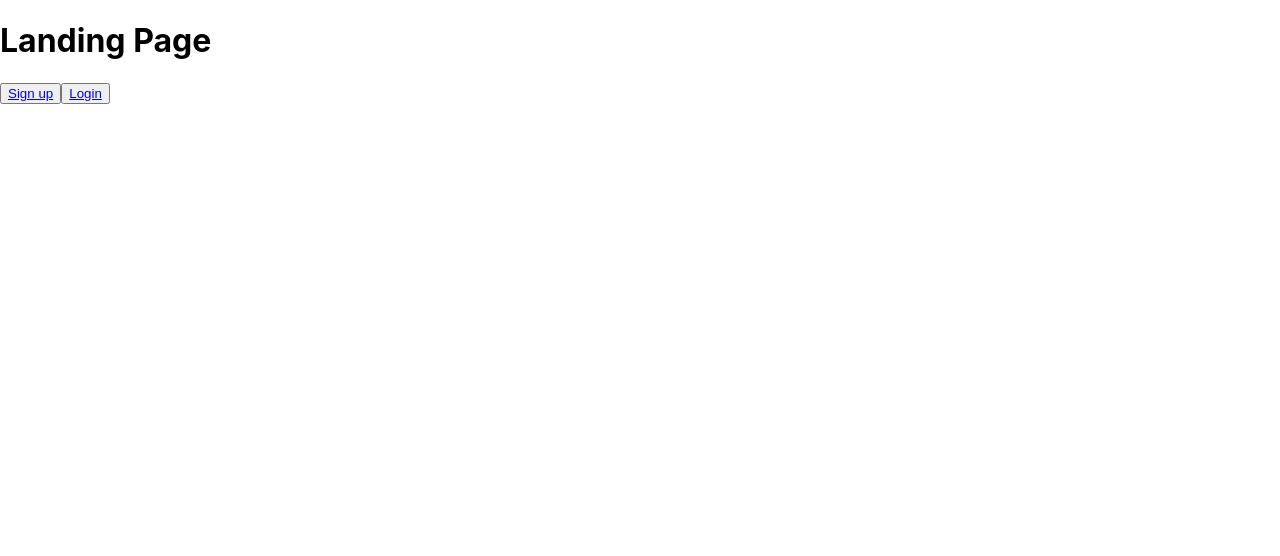
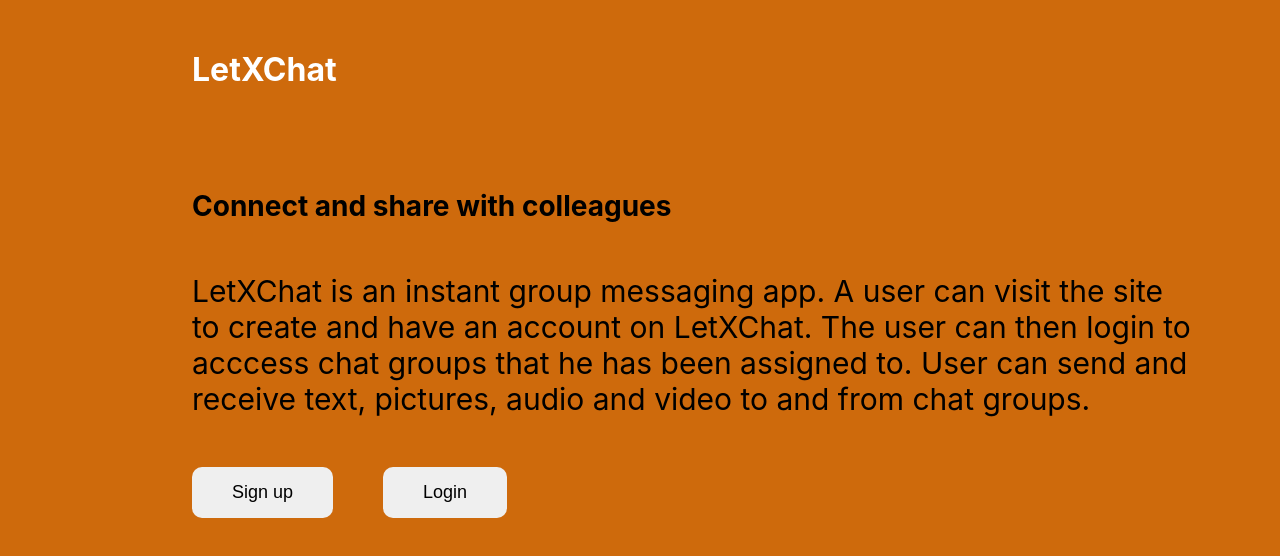
Before and after one commit to asiedusolo/LetXChat, a React (Create React App) app in the folder client/: page / in a window 1280 px wide. Shown: the top 556 px of the page. Built offline with nearby package versions, Linux system fonts and the light colour scheme.

Commit message:
adding styling to landing page

```diff
--- /dev/null
+++ b/client/src/pages/landingPage/landingPage.css
@@ -0,0 +1,55 @@
+html{
+    margin: 0;
+    padding: 0;
+    background-color: rgb(206, 106, 12);
+    height: 100vh;
+
+}
+
+
+.landingPage{
+    /* height: 100vh; */
+}
+
+
+.logo, .description, .briefInfo, .btns-container{
+    margin-left: 15%;
+}
+
+.logo{
+    margin-top: 50px;
+    color: white;
+}
+
+
+.description{
+  margin-top: 100px;
+  font-size: 28px;
+}
+
+.briefInfo{
+    margin-top: 50px;
+    font-size: 30px;
+    width: 1000px;
+}
+
+.btns-container{
+    margin-top: 50px;
+}
+
+.signup, .login{
+    padding: 15px 40px;
+    border: none;
+    border-radius: 10px;
+    margin-right: 50px;
+}
+
+.regLink, .regLogin{
+    text-decoration: none;
+    color: black;
+    font-size: 18px;
+}
+
+.regLink:hover, .regLogin: hover{
+
+}
--- a/client/src/pages/landingPage/landingPage.js
+++ b/client/src/pages/landingPage/landingPage.js
@@ -1,12 +1,17 @@
 import React from "react";
 import { Link } from 'react-router-dom'
+import './landingPage.css'
 
 const LandingPage = () => {
   return (
-    <div>
-      <h1>Landing Page</h1>
-      <button><Link to="/register">Sign up</Link></button>
-      <button><Link to="/login">Login</Link></button>
+    <div className="landingPage">
+      <h1 className="logo">LetXChat</h1>
+      <h3 className="description">Connect and share with colleagues</h3>
+      <p className="briefInfo">LetXChat is an instant group messaging app. A user can visit the site to create and have an account on LetXChat. The user can then login to acccess chat groups that he has been assigned to. User can send and receive text, pictures, audio and video to and from chat groups.</p>
+      <div className="btns-container">
+      <button className="signup"><Link className="regLink" to="/register">Sign up</Link></button>
+      <button className="login"><Link className="regLogin" to="/login">Login</Link></button>
+      </div>
     </div>
   );
 };
```
